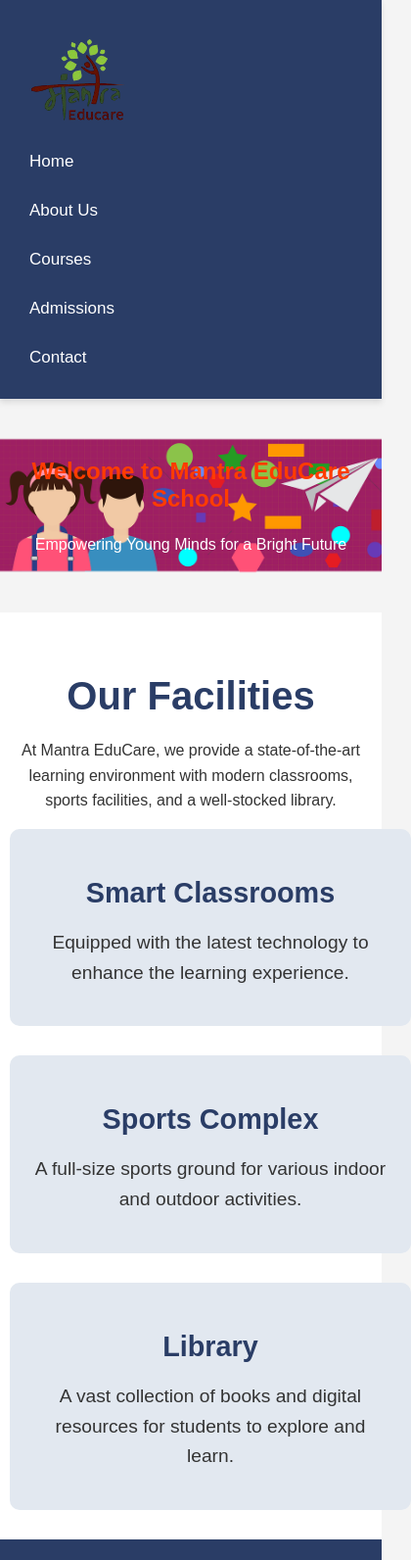
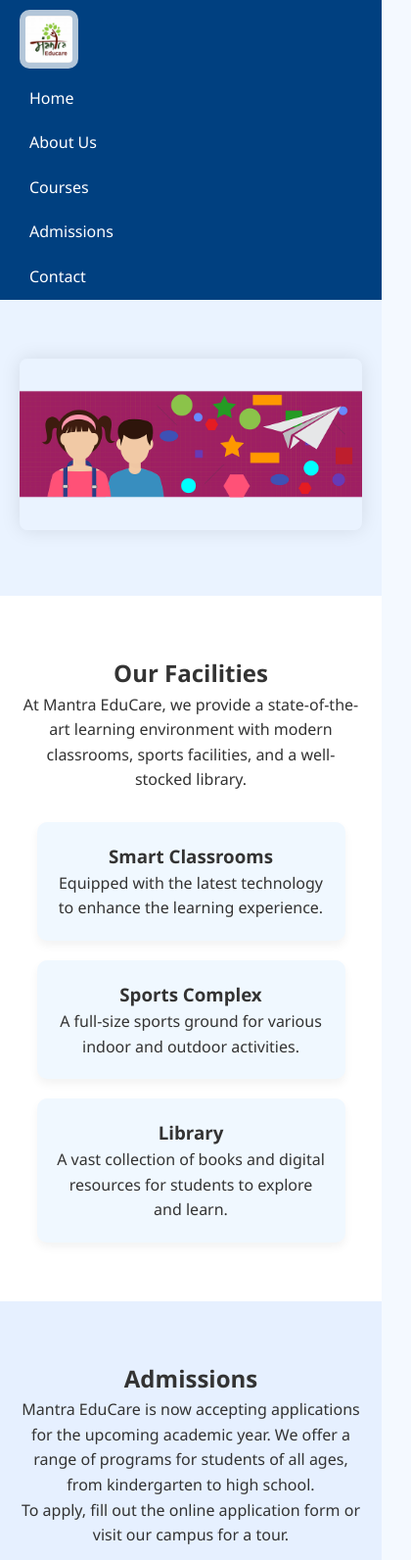
Before and after one commit to Harsh210205/MantraEducare, a plain HTML site: page index.html in a window 390 px wide. Shown: the top 1592 px of the page at 98% size, 420 px wide, since content can reach past the window. Drawn offline with Linux system fonts and the light colour scheme.

Commit message:
Fixed Nav bar

```diff
--- a/home_style.css
+++ b/home_style.css
@@ -1,270 +1,206 @@
-body {
-    font-family: Arial, sans-serif;
+/* Reset & Base Styles */
+* {
     margin: 0;
     padding: 0;
-    background-color: #f4f4f4;
-    color: #333;
+    box-sizing: border-box;
 }
 
-h1, h2, h3 {
-    color: #2a3d66;
-}
-
-p {
-    font-size: 16px;
+body {
+    font-family: 'Segoe UI', sans-serif;
+    background-color: #f4f9ff;
+    color: #333;
     line-height: 1.6;
 }
 
-a {
-    color: #2a3d66;
-    text-decoration: none;
-}
-
-a:hover {
-    text-decoration: underline;
-}
-
-/* Header Styles */
+/* Header */
 header {
-    background-color: #2a3d66;
-    padding: 12px 0;
-    box-shadow: 0 4px 6px rgba(0, 0, 0, 0.1);
+    background-color: #004080;
+    padding: 10px 20px;
+    color: white;
+    position: sticky;
+    top: 0;
+    z-index: 1000;
 }
 
 .header-container {
-    max-width: 1200px;
-    margin: 0 auto;
-    padding: 0 30px;
     display: flex;
+    justify-content: space-between;
     align-items: center;
-    justify-content: space-between;
     flex-wrap: wrap;
 }
 
 .logo img {
-    width: 140px;
-    height: auto;
+    height: 60px;
+    width: auto;
+    max-width: 100%;
 }
 
+/* Navigation */
 nav ul {
     list-style: none;
     display: flex;
-    gap: 25px;
-    margin: 0;
-    padding: 0;
+    gap: 20px;
     flex-wrap: wrap;
 }
 
-nav ul li a {
+nav li a {
     color: white;
-    font-size: 17px;
+    text-decoration: none;
     font-weight: 500;
-    padding: 8px 14px;
-    transition: all 0.3s ease;
-    border-radius: 5px;
+    padding: 8px 12px;
+    transition: background 0.3s;
 }
 
-nav ul li a:hover {
-    background-color: #1b2b4e;
-    color: #ffdd57;
+nav li a:hover {
+    background-color: #0066cc;
+    border-radius: 5px;
 }
 
 /* Hero Section */
 .hero {
-    background: url('r2.png') no-repeat center center;
-    background-size: cover;
-    color: white;
+    background: #eaf3ff;
+    padding: 60px 20px;
     text-align: center;
-    padding: 75px 20px;
-    display: flex;
-    flex-direction: column;
-    justify-content: center;
 }
 
-.hero-text h1 {
-    color: #ff3c00;
-}
-
-.hero-text p {
-    color: #ffffff;
+.hero-text img {
+    width: 100%;
+    max-width: 700px;
+    height: auto;
+    border-radius: 12px;
+    box-shadow: 0 0 20px rgba(0, 0, 0, 0.1);
 }
 
 /* Facilities Section */
 #facilities {
     background-color: #fff;
-    padding: 50px 20px;
+    padding: 60px 20px;
     text-align: center;
-}
-
-#facilities h2 {
-    font-size: 2.5em;
-    margin-bottom: 20px;
 }
 
 .facility-list {
     display: flex;
-    justify-content: space-around;
+    flex-wrap: wrap;
+    justify-content: center;
     gap: 20px;
-    flex-wrap: wrap;
+    margin-top: 30px;
 }
 
 .facility-item {
-    background-color: #e2e8f0;
+    background: #f0f8ff;
     padding: 20px;
     border-radius: 10px;
-    width: 30%;
-    text-align: center;
-}
-
-.facility-item h3 {
-    font-size: 1.8em;
-    margin-bottom: 15px;
-}
-
-.facility-item p {
-    font-size: 1.2em;
+    width: 280px;
+    box-shadow: 0 5px 10px rgba(0, 0, 0, 0.05);
 }
 
 /* Admissions Section */
 #admissions {
-    background-color: #2a3d66;
-    color: white;
-    padding: 50px 20px;
+    background-color: #e6f0ff;
+    padding: 60px 20px;
     text-align: center;
 }
 
-#admissions h2 {
-    font-size: 2.5em;
-    margin-bottom: 20px;
-}
-
-#admissions p {
-    font-size: 1.2em;
-    margin-bottom: 20px;
-}
-
 #admissions a {
-    background-color: #fff;
-    color: #2a3d66;
-    padding: 15px 30px;
+    display: inline-block;
+    margin-top: 15px;
+    background-color: #004080;
+    color: white;
+    padding: 10px 20px;
+    text-decoration: none;
     border-radius: 5px;
-    font-size: 1.2em;
-    transition: background-color 0.3s;
 }
 
 #admissions a:hover {
-    background-color: #1a2b4a;
-    color: white;
+    background-color: #0066cc;
 }
 
 /* Achievements Section */
 #achievements {
-    background-color: #fff;
-    padding: 50px 20px;
+    background-color: #ffffff;
+    padding: 60px 20px;
     text-align: center;
 }
 
-#achievements h2 {
-    font-size: 2.5em;
-    margin-bottom: 20px;
+#achievements ul {
+    margin-top: 20px;
+    list-style-type: disc;
+    padding-left: 20px;
+    text-align: left;
+    max-width: 600px;
+    margin-inline: auto;
 }
 
-#achievements ul {
-    list-style-type: none;
-    padding: 0;
-}
-
-#achievements ul li {
-    font-size: 1.2em;
-    margin-bottom: 10px;
-}
-
-/* Footer Styles */
+/* Footer */
 footer {
-    background-color: #2a3d66;
+    background-color: #004080;
     color: white;
     text-align: center;
-    padding: 20px 0;
+    padding: 20px 10px;
 }
 
 footer a {
-    color: white;
-    margin: 0 10px;
+    color: #ffe066;
+    text-decoration: none;
+    margin: 0 8px;
 }
 
 footer a:hover {
     text-decoration: underline;
 }
 
-/* Responsive Styles */
-@media screen and (max-width: 768px) {
-    .facility-list {
-        flex-direction: column;
-        gap: 30px;
-    }
-
-    .facility-item {
-        width: 80%;
-        margin: 0 auto;
-    }
-
+/* Responsive Design */
+@media (max-width: 768px) {
     .header-container {
         flex-direction: column;
         align-items: flex-start;
-        padding: 10px 20px;
     }
 
     nav ul {
         flex-direction: column;
-        gap: 10px;
+        width: 100%;
+        margin-top: 10px;
+    }
+
+    nav li {
         width: 100%;
     }
 
-    nav ul li {
-        width: 100%;
+    .facility-list {
+        flex-direction: column;
+        align-items: center;
     }
 
-    nav ul li a {
-        display: block;
-        width: 100%;
-        padding: 10px;
-        text-align: left;
+    .hero-text img {
+        max-width: 100%;
     }
 
     .logo img {
-        width: 120px;
+    background-color: rgba(255, 255, 255, 0.7);
+    padding: 6px;
+    border-radius: 10px;
+    max-height: 60px;
+}
+}
+
+@media (max-width: 480px) {
+    nav li a {
+        padding: 10px;
     }
 
-    .hero {
-        padding: 40px 10px;
+    .facility-item {
+        width: 90%;
     }
 
-    #facilities,
-    #admissions,
-    #achievements {
-        padding: 30px 10px;
-    }
-}
-
-@media screen and (max-width: 480px) {
-    .facility-item {
-        width: 100%;
+    #achievements ul {
+        padding-left: 15px;
     }
 
-    h2 {
-        font-size: 1.8em;
+    .hero-text img {
+        border-radius: 8px;
     }
 
-    .hero-text h1 {
-        font-size: 1.5em;
-    }
 
-    .hero-text p {
-        font-size: 1em;
-    }
 
-    #admissions a {
-        padding: 12px 20px;
-        font-size: 1em;
-    }
+
 }
--- a/index.html
+++ b/index.html
@@ -13,7 +13,7 @@
     <header>
         <div class="header-container">
             <div class="logo">
-                <img src="Mantra_logo.png" alt="Mantra EduCare School Logo">
+                <img src="images.png" alt="Mantra EduCare School Logo">
             </div>
             <nav>
                 <ul>
@@ -29,8 +29,7 @@
 
     <section id="home" class="hero">
         <div class="hero-text">
-            <h1>Welcome to Mantra EduCare School</h1>
-            <p>Empowering Young Minds for a Bright Future</p>
+            <img src="r2.png" alt="">
         </div>
         </section>
 
--- a/styles.css
+++ b/styles.css
@@ -6,98 +6,100 @@ body {
     background-color: #f4f4f4;
 }
 
+/* Header and Navigation */
 header {
     background-color: #2a3d66;
-    padding: 20px;
     color: white;
-    text-align: center;
+    padding: 10px 0;
 }
 
-header .logo img {
-    width: 150px;
+.header-container {
+    display: flex;
+    align-items: center;
+    justify-content: space-between;
+    padding: 0 5%;
+    flex-wrap: wrap;
+}
+
+.logo img {
+    width: 140px;
 }
 
 nav ul {
-    list-style-type: none;
+    list-style: none;
+    margin: 0;
     padding: 0;
+    display: flex;
+    flex-wrap: wrap;
 }
 
 nav ul li {
-    display: inline;
     margin: 0 15px;
 }
 
 nav ul li a {
     color: white;
     text-decoration: none;
-    font-size: 18px;
+    font-size: 17px;
+    padding: 6px 10px;
+    transition: background-color 0.3s, color 0.3s;
 }
 
-.hero {
-    background-color: #4CAF50;
-    padding: 50px;
-    text-align: center;
-    color: white;
+nav ul li a:hover,
+nav ul li a.active {
+    background-color: #1d2a4d;
+    border-radius: 5px;
+    color: #f1f1f1;
 }
 
-.hero h1 {
-    font-size: 36px;
-}
-
-.hero p {
-    font-size: 20px;
-}
-
+/* Hero or Section Area */
 section {
-    padding: 20px;
-    margin: 20px 0;
+    padding: 40px 5%;
+    background-color: white;
+    box-shadow: 0 2px 8px rgba(0,0,0,0.05);
+    margin: 20px 5%;
+    border-radius: 8px;
 }
 
 h2 {
     text-align: center;
     font-size: 28px;
+    margin-bottom: 20px;
 }
 
-.course-grid {
-    display: flex;
-    justify-content: space-around;
-    flex-wrap: wrap;
-}
-
-.course-item {
-    background-color: #ffffff;
-    border: 1px solid #ccc;
-    padding: 20px;
-    width: 30%;
-    margin: 10px;
-    box-shadow: 0 2px 5px rgba(0, 0, 0, 0.1);
-}
-
-.testimonial {
-    background-color: #fff;
-    padding: 20px;
-    margin: 10px;
-    text-align: center;
-    box-shadow: 0 2px 5px rgba(0, 0, 0, 0.1);
-}
-
+/* Footer */
 footer {
     background-color: #2a3d66;
     color: white;
     text-align: center;
-    padding: 10px;
+    padding: 15px;
+    margin-top: 40px;
 }
 
 footer a {
     color: #f1f1f1;
     text-decoration: none;
-    margin: 0 10px;
+    margin: 0 8px;
 }
 
-/* Responsive Styles */
+footer a:hover {
+    text-decoration: underline;
+}
+
+/* Responsive */
 @media (max-width: 768px) {
-    .course-grid {
+    .header-container {
         flex-direction: column;
         align-items: center;
     }
+
+    nav ul {
+        flex-direction: column;
+        align-items: center;
+        margin-top: 10px;
+    }
+
+    nav ul li {
+        margin: 8px 0;
+    }
 }
```
Also changed, not shown: about.html (+7 -3 lines), contact.html (+4 -2 lines), courses.html (+4 -2 lines), testimonials.html (+4 -2 lines), images.png (added), random_picture.jpg (deleted), school_background _picture.jpg (deleted).
